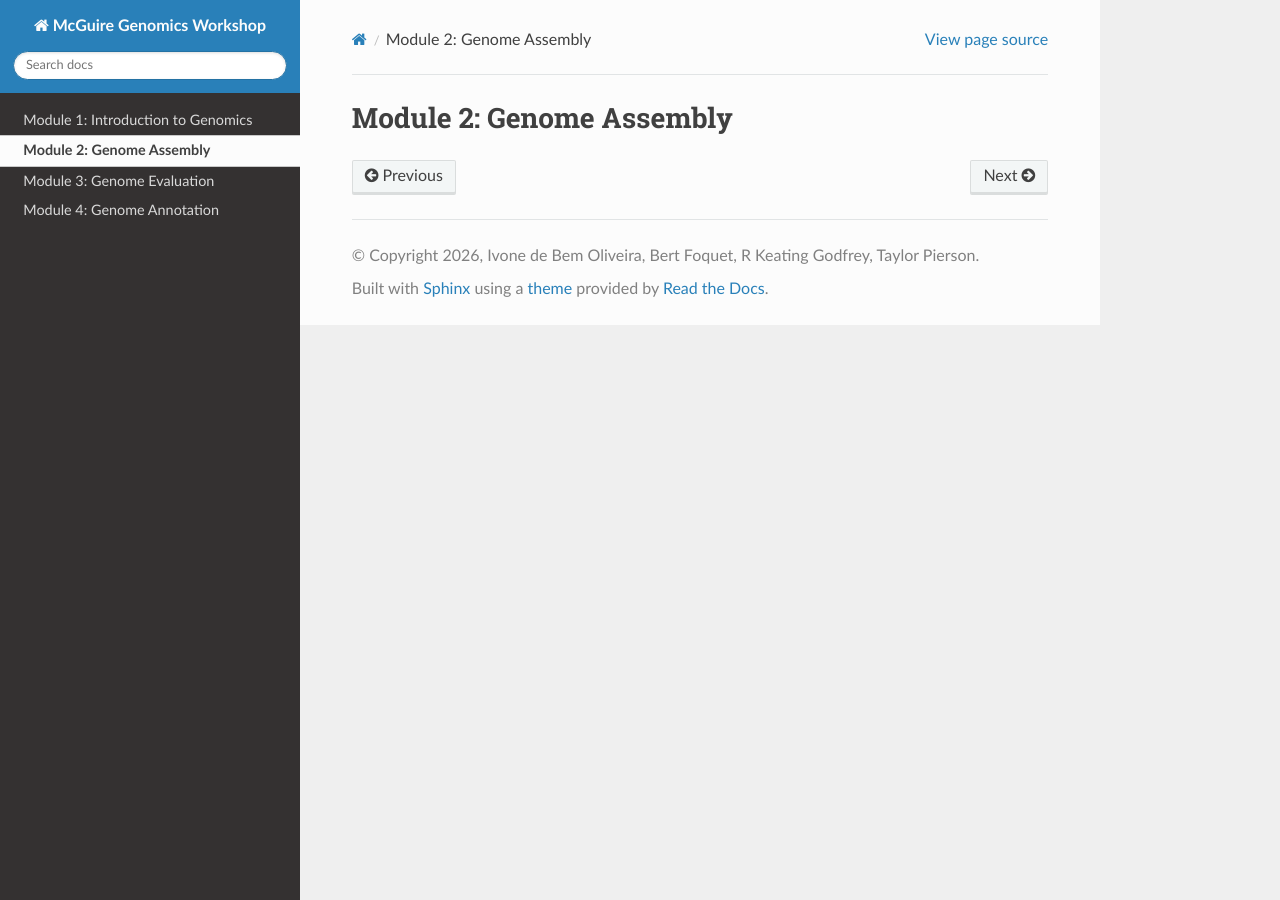
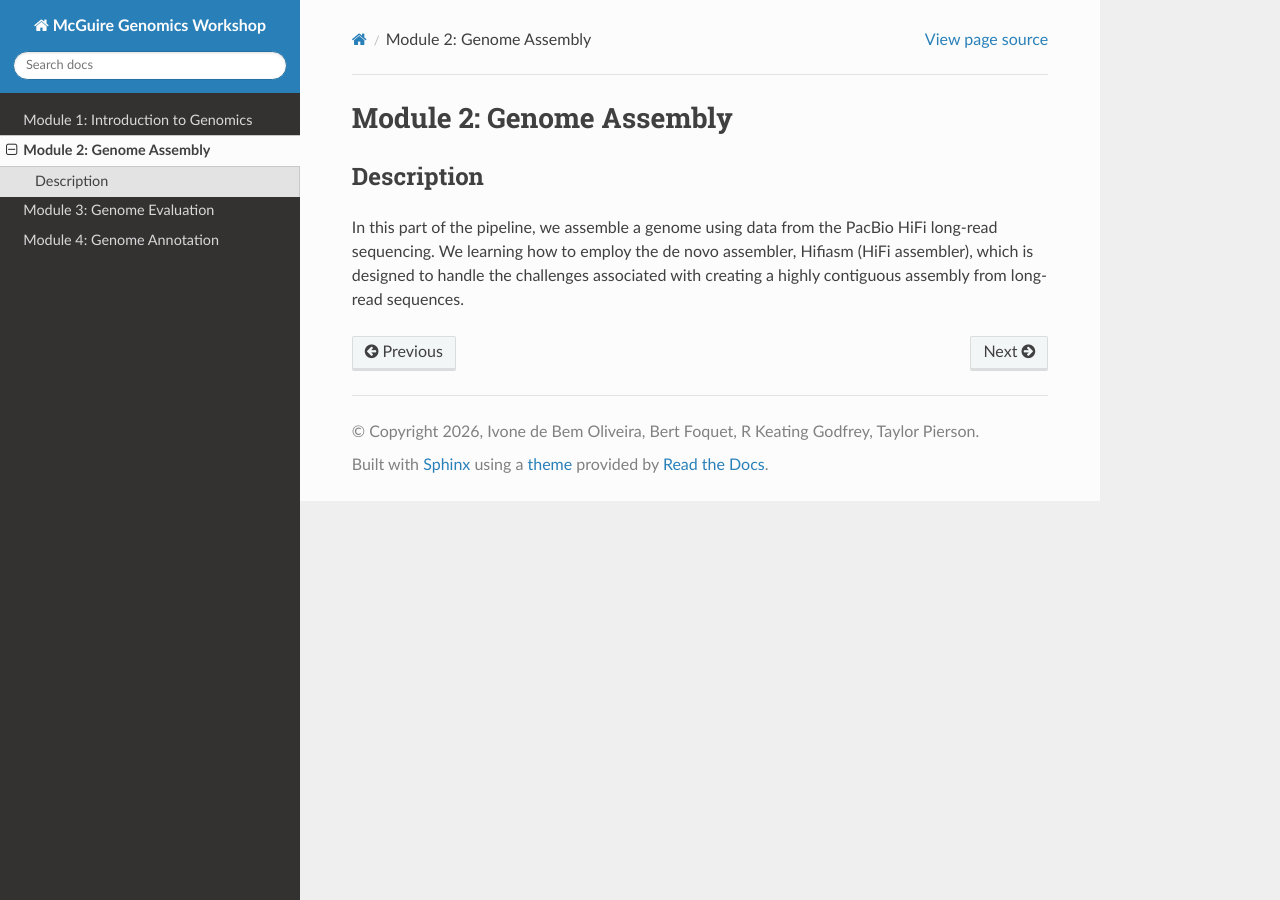
Before and after one commit to rkeatinggodfrey/mcguire_genomics_workshop, a Sphinx documentation site: the page built from source/module2.rst, in a window 1280 px wide. Built offline with Sphinx 7.4.7 and the Read the Docs theme 3.1.0, drawn with Linux system fonts in a browser that asks for light colours.

Commit message:
Module 2 rst update

```diff
--- a/source/module2.rst
+++ b/source/module2.rst
@@ -1,2 +1,7 @@
 Module 2: Genome Assembly
 =========================
+
+Description
+___________
+
+In this part of the pipeline, we assemble a genome using data from the PacBio HiFi long-read sequencing. We learning how to employ the de novo assembler, Hifiasm (HiFi assembler), which is designed to handle  the challenges associated with creating a highly contiguous assembly from long-read sequences.
```
Also changed, not shown: Module 2/README.md, 2 other files.
